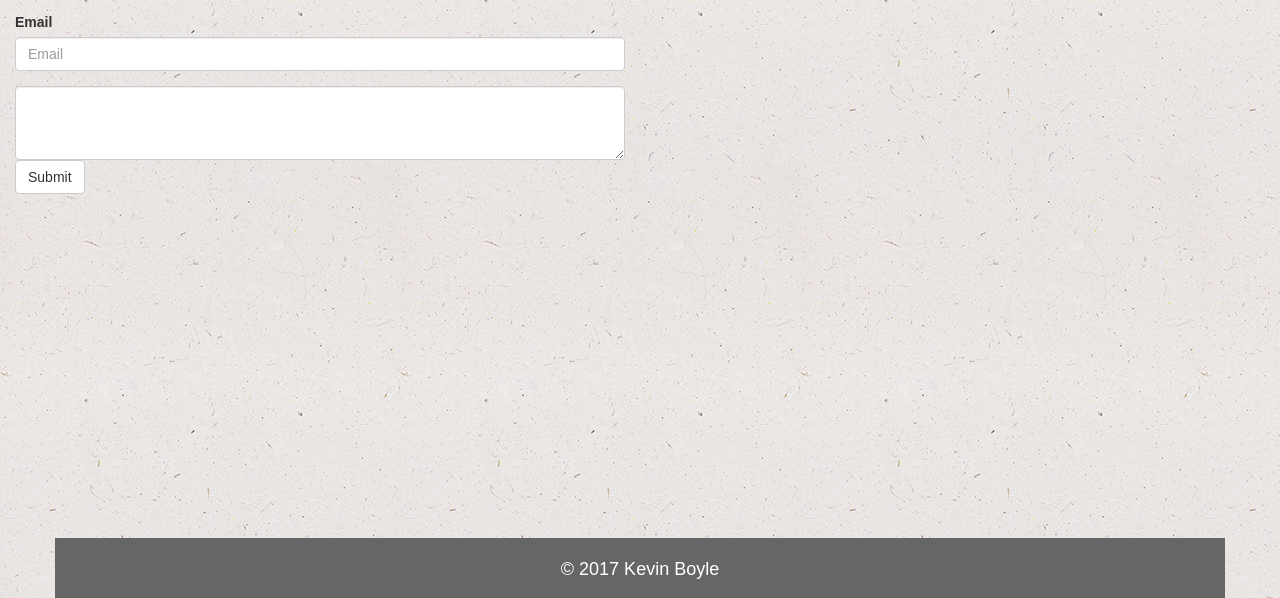
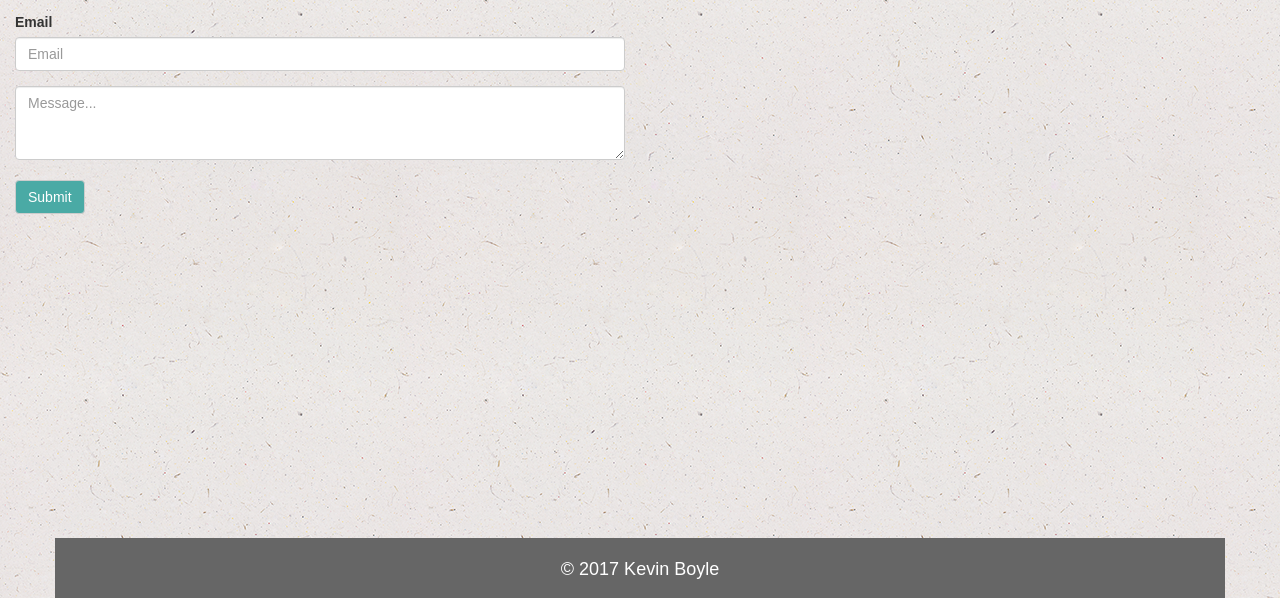
Before and after one commit to kmboyle/Bootstrap-Portfolio, a plain HTML site: page contact.html in a window 1280 px wide. Shown: the part 228-826 px from the top of the page. Drawn offline with nearby package versions, Linux system fonts and the light colour scheme.

Commit message:
added button style

```diff
--- a/contact.html
+++ b/contact.html
@@ -46,7 +46,8 @@
    				 			<label for="exampleInputPassword1">Email</label>
   				  			 <input type="password" class="form-control" id="exampleInputPassword1" placeholder="Email">
  						</div>
-						<textarea class="form-control" rows="3"></textarea>
+						<textarea class="form-control" rows="3" placeholder="Message..."></textarea>
+						<br>
   						<button type="submit" class="btn btn-default">Submit</button>
 					</form>
 				</div>
--- a/css/sheet.css
+++ b/css/sheet.css
@@ -48,7 +48,18 @@ h2.absolute4,h2.absolute5{
 }
 .col-xs-12.center-block{
   text-align: center;
+    }
+p.col-md-8{
+    width: 75%;
+    }
+.btn {
+  background-color: #4aaaa5;
+  color: #fff;
 }
+
+
+
+
 @keyframes example {
   from {left:0px;top:0px;}
   to {left: 200px;top:200px;}
@@ -64,8 +75,3 @@ h2.absolute4,h2.absolute5{
   animation-timing-function: ease-in;
   animation-direction: alternate-reverse;
 }
-
-
-p.col-md-8{
-    width: 75%;
-}
```
